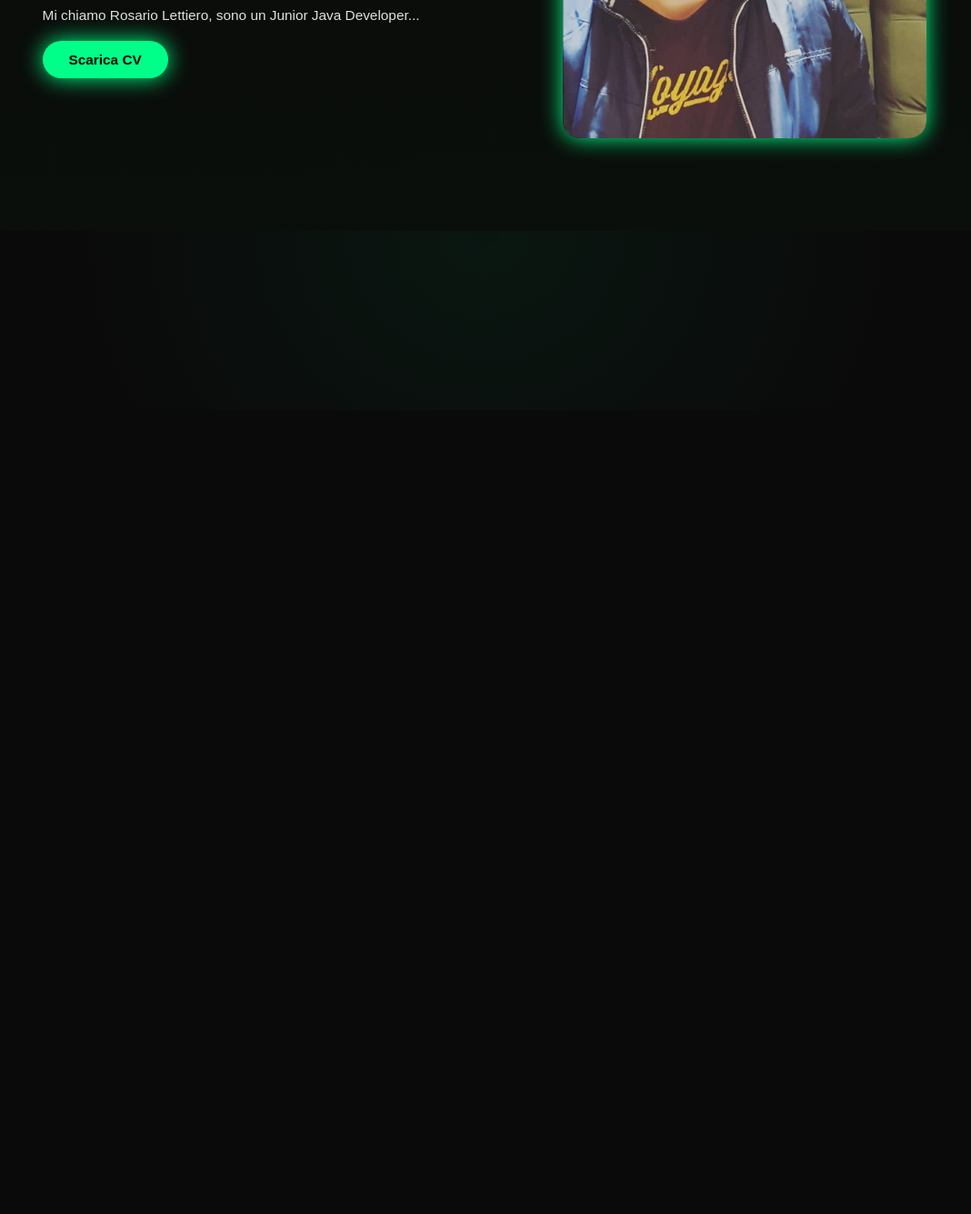
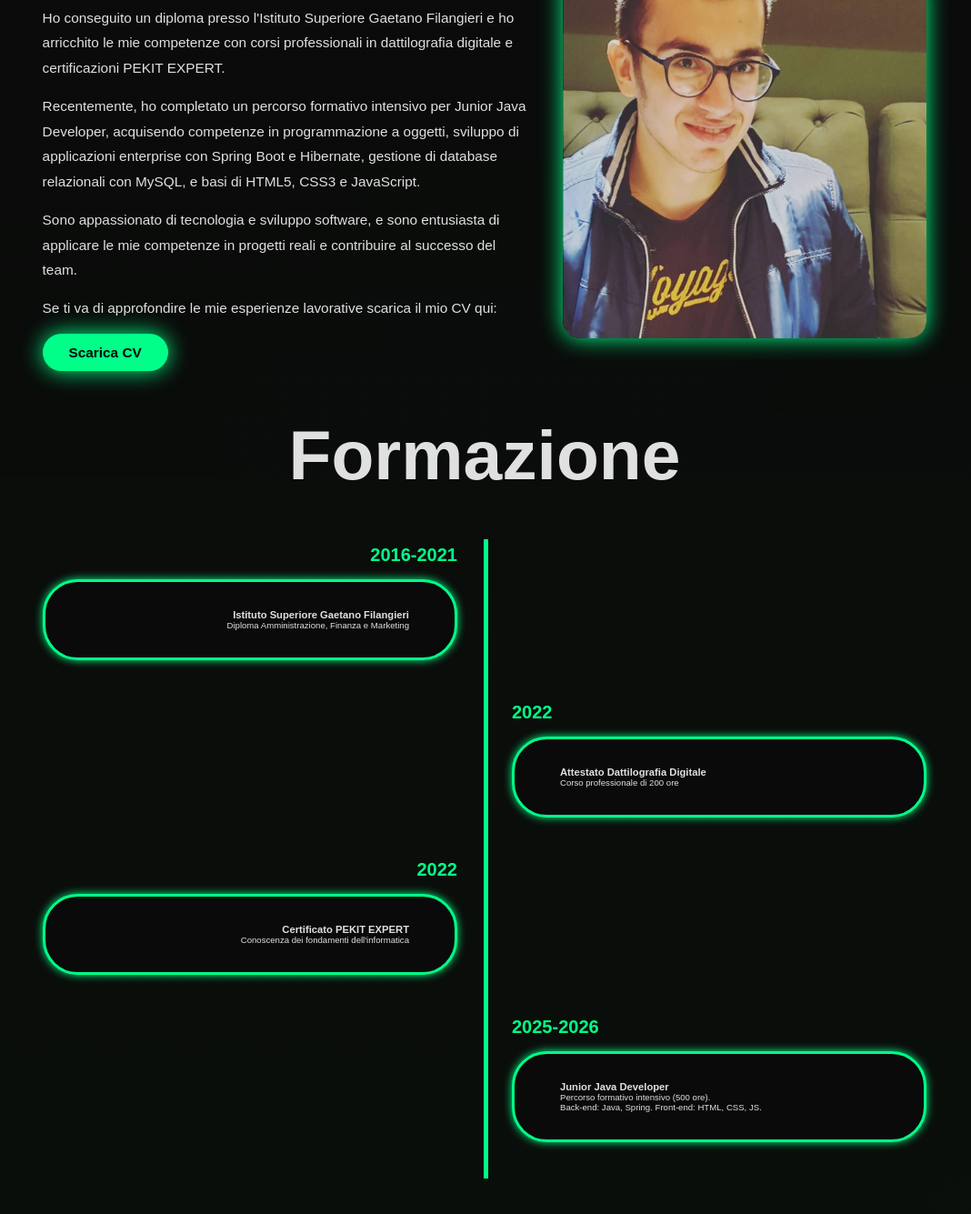
Before and after one commit to rosariolettiero54/Portfolio-Rosario, a website: page src/main/resources/static/HTML/chisono.html in a window 1280 px wide. Shown: the part 349-1684 px from the top of the page at 91% size, without its empty margins (107-1175 px from the left). Before the commit the page ends 800 px from the top, so only its background shows below. Drawn offline with nearby package versions, Linux system fonts and the light colour scheme.

Commit message:
Modifiche

```diff
--- a/src/main/resources/static/HTML/chisono.html
+++ b/src/main/resources/static/HTML/chisono.html
@@ -21,19 +21,58 @@
         </nav>
     </header>
 
-    <section class="chisono">
+        <section class="chisono" id="chisono">
+        <h2 class="heading">Chi <span>Sono</span></h2>
+
         <div class="chisono-content">
             <div class="chisono-text">
-                <h2 class="heading">Chi <span>Sono</span></h2>
-                <p>Mi chiamo Rosario Lettiero, sono un Junior Java Developer...</p>
+                <p>Mi chiamo Rosario Lettiero, sono un Junior Java Developer con una solida formazione in amministrazione, finanza e marketing.</p>
+                <p>Ho conseguito un diploma presso l'Istituto Superiore Gaetano Filangieri e ho arricchito le mie competenze con corsi professionali in dattilografia digitale e certificazioni PEKIT EXPERT.</p>
+                <p>Recentemente, ho completato un percorso formativo intensivo per Junior Java Developer, acquisendo competenze in programmazione a oggetti, sviluppo di applicazioni enterprise con Spring Boot e Hibernate, gestione di database relazionali con MySQL, e basi di HTML5, CSS3 e JavaScript.</p>
+                <p>Sono appassionato di tecnologia e sviluppo software, e sono entusiasta di applicare le mie competenze in progetti reali e contribuire al successo del team.</p>
+
+                <p>Se ti va di approfondire le mie esperienze lavorative scarica il mio CV qui:</p>
                 <a href="../CV Rosario Lettiero.pdf" download class="btn">Scarica CV</a>
             </div>
+
             <div class="chisono-img">
                 <img src="../foto/rosario.jpeg" alt="Rosario Lettiero">
+            </div>
+        </div>
+
+        <h2 class="heading" style="margin-top: 5rem;">Formazione</h2>
+        <div class="timeline-items">
+            <div class="timeline-item">
+                <div class="timeline-date">2016-2021</div>
+                <div class="timeline-content">
+                    <h3>Istituto Superiore Gaetano Filangieri</h3>
+                    <p>Diploma Amministrazione, Finanza e Marketing</p>
+                </div>
+            </div>
+            <div class="timeline-item">
+                <div class="timeline-date">2022</div>
+                <div class="timeline-content">
+                    <h3>Attestato Dattilografia Digitale</h3>
+                    <p>Corso professionale di 200 ore</p>
+                </div>
+            </div>
+            <div class="timeline-item">
+                <div class="timeline-date">2022</div>
+                <div class="timeline-content">
+                    <h3>Certificato PEKIT EXPERT</h3>
+                    <p>Conoscenza dei fondamenti dell'informatica</p>
+                </div>
+            </div>
+            <div class="timeline-item">
+                <div class="timeline-date">2025-2026</div>
+                <div class="timeline-content">
+                    <h3>Junior Java Developer</h3>
+                    <p>Percorso formativo intensivo (500 ore).
+                    <p>Back-end: Java, Spring. Front-end: HTML, CSS, JS.</p>
+
+                </div>
             </div>
         </div>
     </section>
 
     <script src="../JS/script.js"></script>
-</body>
-</html>
```
